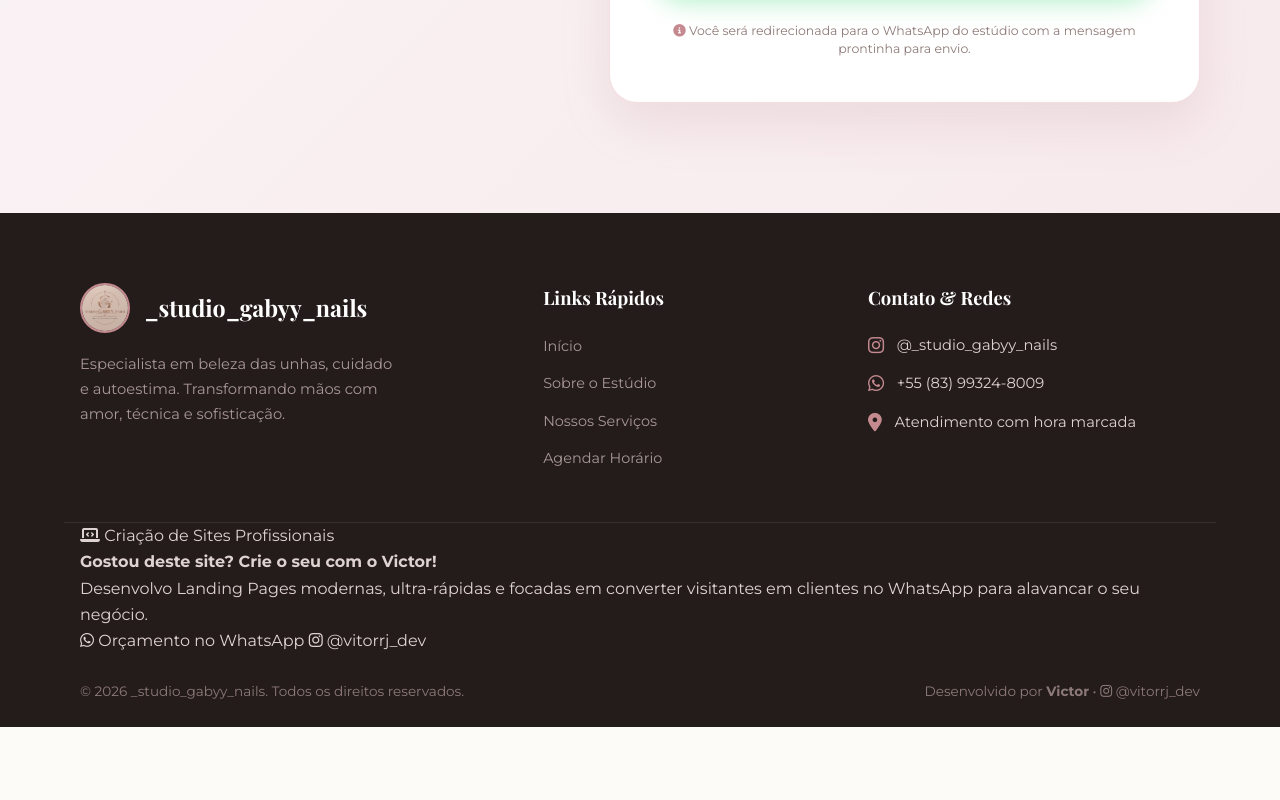
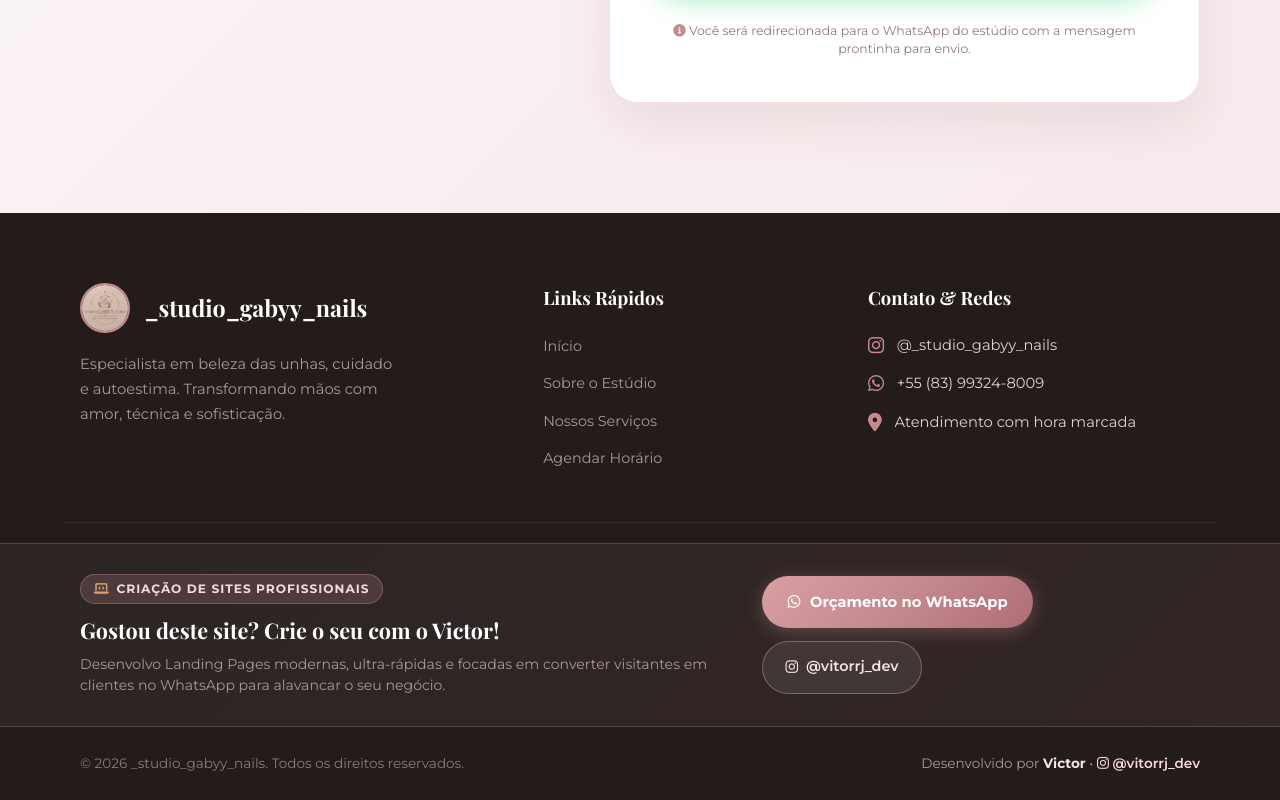
Before and after one commit to webfeita/site-da-gaby, a plain HTML site: page index.html in a window 1280 px wide. Shown: the part 6630-7430 px from the top of the page. Before the commit the page ends 7357 px from the top, so only its background shows below. Drawn offline with nearby package versions, Linux system fonts and the light colour scheme; files whose address does not match are found by name; a web font is replaced by a local one.

Commit message:
Update style.css

```diff
--- a/style.css
+++ b/style.css
@@ -1344,6 +1344,141 @@ button {
   color: #dfd3d1;
 }
 
+/* --------------------------------------------------------------------------
+   11.1 BANNER PROMOCIONAL DO DESENVOLVEDOR WEB
+   -------------------------------------------------------------------------- */
+.dev-promo-banner {
+  background: linear-gradient(135deg, rgba(255, 255, 255, 0.04) 0%, rgba(216, 159, 163, 0.08) 100%);
+  border-top: 1px solid rgba(232, 189, 197, 0.2);
+  border-bottom: 1px solid rgba(232, 189, 197, 0.2);
+  padding: 30px 0;
+  margin-top: 20px;
+}
+
+.dev-promo-container {
+  display: flex;
+  align-items: center;
+  justify-content: space-between;
+  gap: 2rem;
+}
+
+.dev-promo-left {
+  max-width: 650px;
+}
+
+.dev-promo-badge {
+  display: inline-flex;
+  align-items: center;
+  gap: 0.4rem;
+  background: rgba(197, 138, 143, 0.22);
+  border: 1px solid rgba(216, 159, 163, 0.35);
+  color: #f7dbe0;
+  font-size: 0.76rem;
+  font-weight: 700;
+  text-transform: uppercase;
+  letter-spacing: 1px;
+  padding: 0.25rem 0.8rem;
+  border-radius: var(--radius-btn);
+  margin-bottom: 0.6rem;
+}
+
+.dev-promo-badge i {
+  color: var(--color-gold-accent);
+}
+
+.dev-promo-title {
+  font-family: var(--font-heading);
+  font-size: 1.35rem;
+  color: #ffffff;
+  margin-bottom: 0.3rem;
+}
+
+.dev-promo-text {
+  font-size: 0.88rem;
+  color: #a89896;
+  line-height: 1.5;
+}
+
+.dev-promo-right {
+  display: flex;
+  align-items: center;
+  gap: 0.8rem;
+  flex-wrap: wrap;
+}
+
+.btn-dev-cta {
+  display: inline-flex;
+  align-items: center;
+  justify-content: center;
+  gap: 0.6rem;
+  padding: 0.85rem 1.6rem;
+  background: var(--gradient-rose-gold);
+  color: #ffffff;
+  font-weight: 700;
+  font-size: 0.92rem;
+  border-radius: var(--radius-btn);
+  box-shadow: 0 4px 18px rgba(197, 138, 143, 0.35);
+  transition: var(--transition-normal);
+  white-space: nowrap;
+}
+
+.btn-dev-cta:hover {
+  transform: translateY(-2px);
+  box-shadow: 0 8px 24px rgba(197, 138, 143, 0.5);
+  filter: brightness(1.08);
+  color: #ffffff;
+}
+
+.btn-dev-insta {
+  display: inline-flex;
+  align-items: center;
+  justify-content: center;
+  gap: 0.5rem;
+  padding: 0.85rem 1.4rem;
+  background: rgba(255, 255, 255, 0.08);
+  border: 1px solid rgba(232, 189, 197, 0.35);
+  color: #f7e4e7;
+  font-weight: 600;
+  font-size: 0.9rem;
+  border-radius: var(--radius-btn);
+  transition: var(--transition-fast);
+  white-space: nowrap;
+}
+
+.btn-dev-insta:hover {
+  background: rgba(255, 255, 255, 0.16);
+  border-color: var(--color-rose-gold);
+  color: #ffffff;
+  transform: translateY(-2px);
+}
+
+.dev-credit {
+  font-size: 0.85rem;
+  color: #a89896;
+}
+
+.dev-author-link {
+  color: #f7e4e7;
+  font-weight: 600;
+  transition: var(--transition-fast);
+}
+
+.dev-author-link:hover {
+  color: var(--color-gold-accent);
+  text-decoration: underline;
+}
+
+.dev-insta-link {
+  color: #f7dbe0;
+  font-weight: 600;
+  transition: var(--transition-fast);
+}
+
+.dev-insta-link:hover {
+  color: #ffffff;
+  text-decoration: underline;
+}
+
 .footer-bottom {
   padding: 25px 0;
   font-size: 0.85rem;
@@ -1356,10 +1491,6 @@ button {
   justify-content: space-between;
   flex-wrap: wrap;
   gap: 1rem;
-}
-
-.made-with i {
-  color: #d86b78;
 }
 
 /* --------------------------------------------------------------------------
@@ -1591,6 +1722,22 @@ button {
     gap: 2rem;
   }
 
+  .dev-promo-container {
+    flex-direction: column;
+    text-align: center;
+    gap: 1.2rem;
+  }
+
+  .dev-promo-right {
+    width: 100%;
+    flex-direction: column;
+  }
+
+  .btn-dev-cta,
+  .btn-dev-insta {
+    width: 100%;
+  }
+
   .bottom-flex {
     flex-direction: column;
     text-align: center;
```
